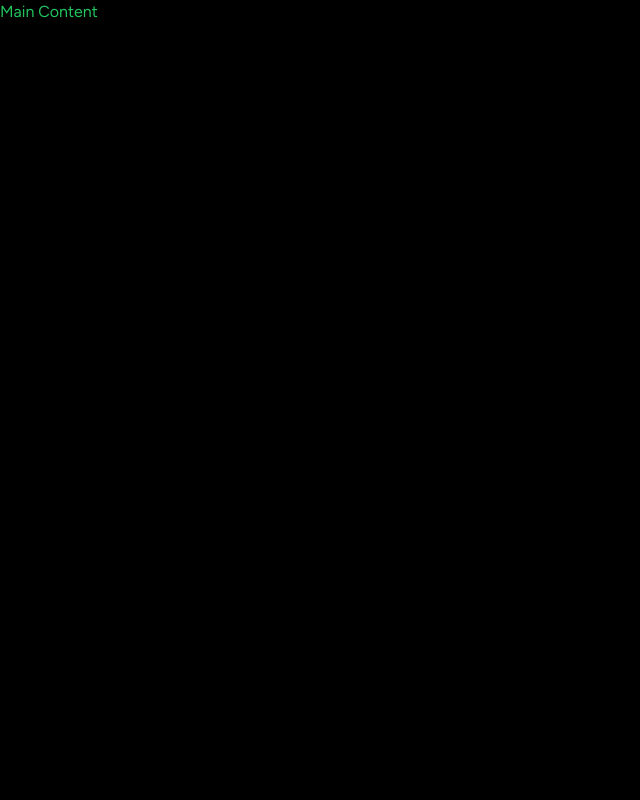
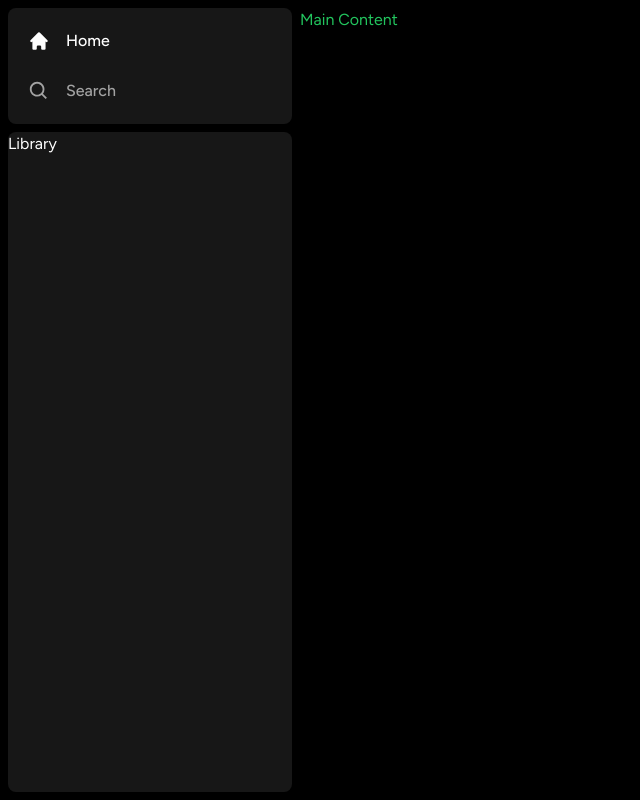
Before and after one commit to yousefelassal/spotify-clone, a Next.js app: page / in a window 1280 px wide. Shown: the whole page, without its empty margins (0-640 px from the left). Built offline with nearby package versions, Linux system fonts and the light colour scheme.

Commit message:
update sidebar

```diff
--- a/components/Sidebar.tsx
+++ b/components/Sidebar.tsx
@@ -4,6 +4,10 @@
 import { useMemo } from 'react'
 import { HiHome } from 'react-icons/hi'
 import { BiSearch } from 'react-icons/bi'
+
+import Box from './Box'
+import SidebarItem from './SidebarItem'
+import Library from './Library'
 
 export default function Sidebar({children}: {children: React.ReactNode}) {
     const pathname = usePathname()
@@ -24,8 +28,23 @@
     ], [pathname])
 
   return (
-    <div>
-        {children}
+    <div className="flex h-full">
+        <div className="hidden md:flex flex-col gap-y-2 bg-black h-full w-[300px] p-2">
+            <Box>
+                <div className="flex flex-col gap-y-4 px-5 py-4">
+                    {routes.map((item) => (
+                        <SidebarItem key={item.label} {...item} />
+                    ))}
+
+                </div>
+            </Box>
+            <Box className="overflow-y-auto h-full">
+                <Library />
+            </Box>
+        </div>
+        <main className="h-full flex-1 overflow-y-auto py-2">
+            {children}
+        </main>
     </div>
   )
 }
```
